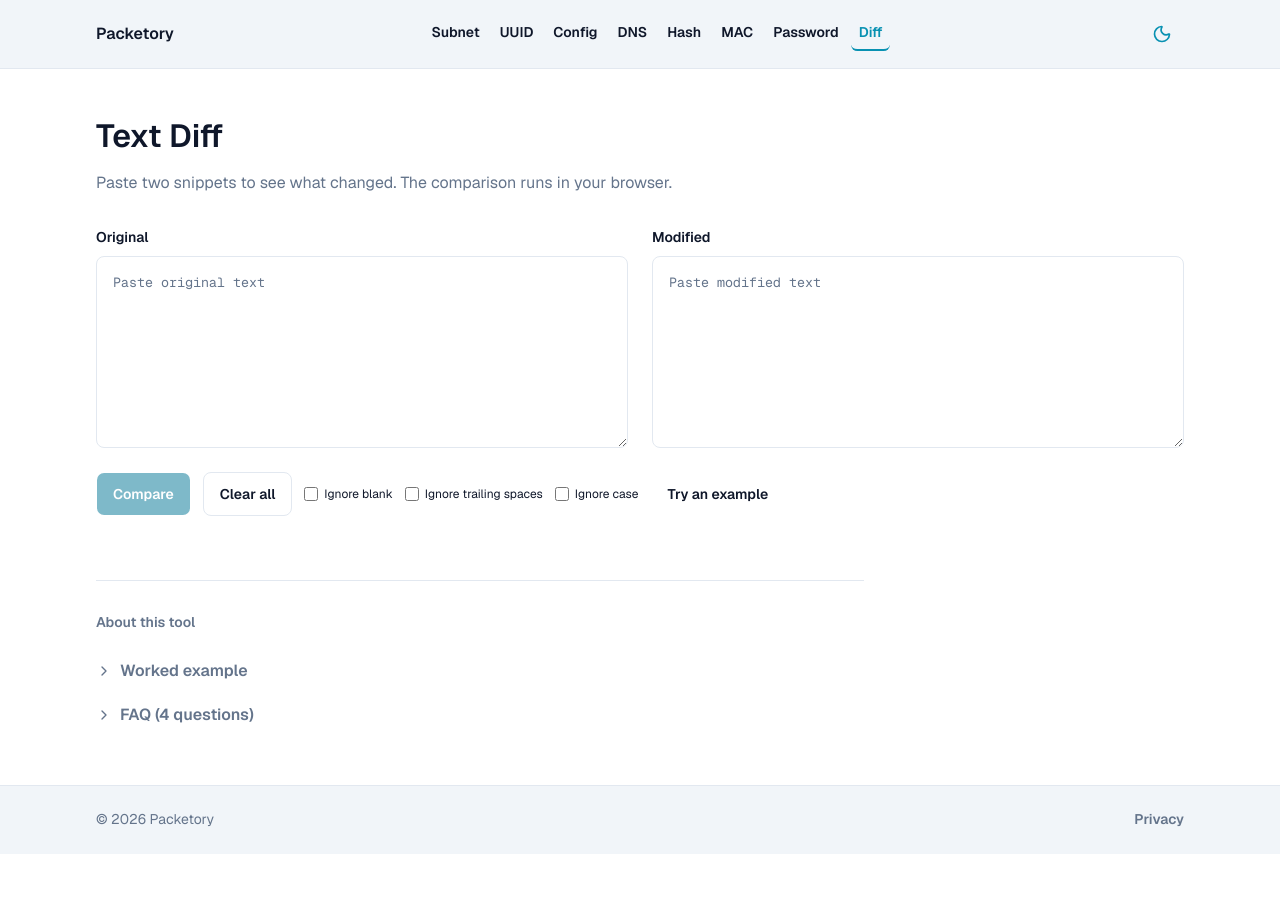
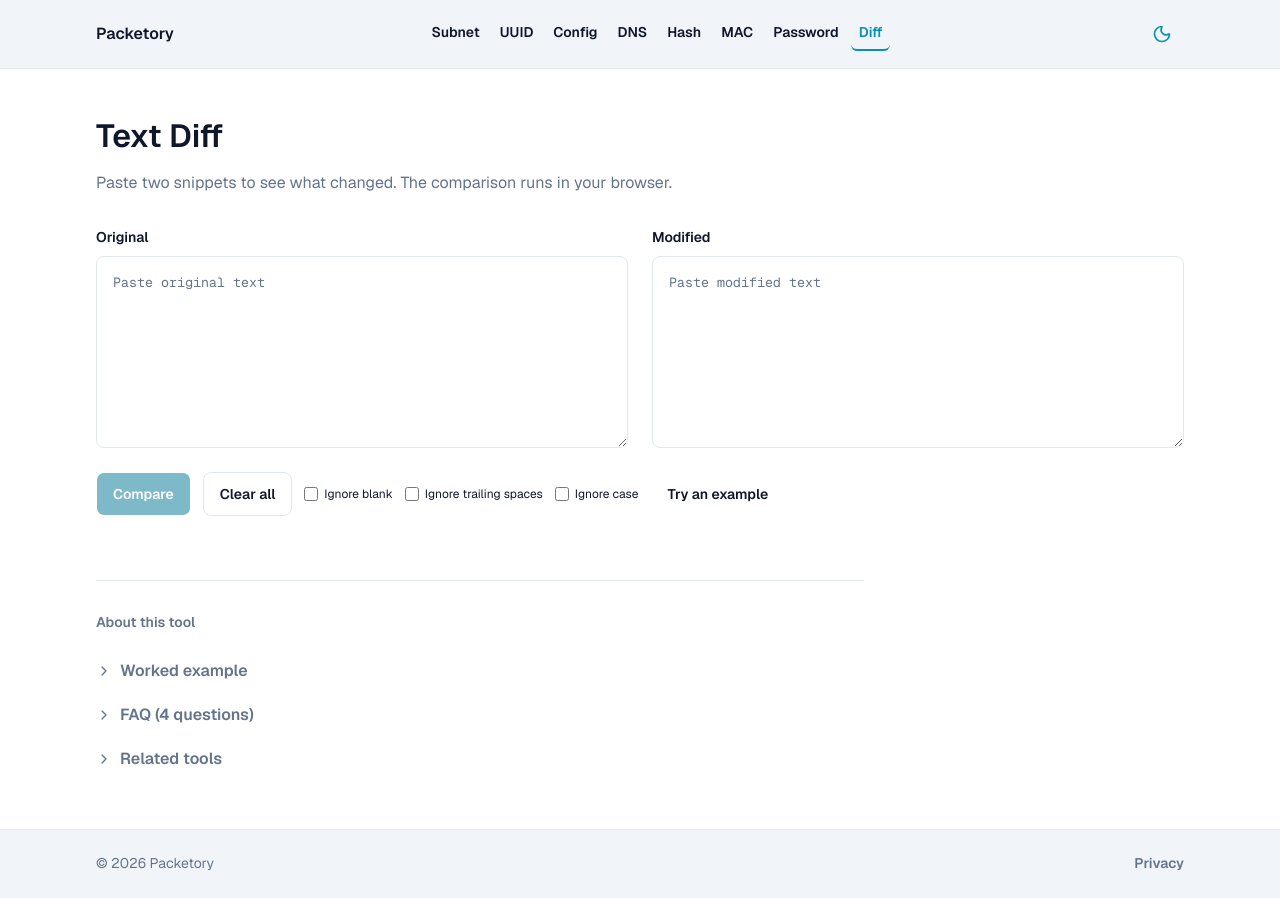
Before and after one commit to mwallraf/packetory, a Next.js app: page /tools/diff in a window 1280 px wide. Before the commit the page ends 854 px from the top, so only its background shows below. Built offline with nearby package versions, Linux system fonts and the light colour scheme.

Commit message:
feat: add related tools to all tool pages

```diff
--- a/components/ToolAbout.tsx
+++ b/components/ToolAbout.tsx
@@ -6,10 +6,11 @@ import {
   type FaqItem,
 } from "@/lib/seo/jsonld";
 import { cn } from "@/lib/utils";
+import { relatedTools } from "@/tools/related";
 
 /**
  * Shared "About this tool" area (Phase 10, INFO-01/02/03/05). A Server
- * Component with no client JavaScript: the two disclosures are native
+ * Component with no client JavaScript: its disclosures are native
  * `<details>` elements that start closed and toggle without any handler,
  * hook or state. It is rendered as the LAST child of `main`, never above or
  * over the tool.
@@ -48,6 +49,8 @@ export function ToolAbout({
   children: ReactNode;
   className?: string;
 }) {
+  const links = relatedTools[slug];
+
   return (
     <section
       data-testid="about-tool"
@@ -87,6 +90,28 @@ export function ToolAbout({
             ))}
           </div>
         </details>
+        {links && (
+          <details className="group" data-testid={`${slug}-related-tools`}>
+            <summary className={SUMMARY_CLASS}>
+              <ChevronRight aria-hidden="true" className={CHEVRON_CLASS} />
+              Related tools
+            </summary>
+            <ul className="space-y-3 pt-2 pb-4 pl-6">
+              {links.map(({ name, href, description }) => (
+                <li key={href}>
+                  <a
+                    href={href}
+                    rel={href.startsWith("https://") ? "noreferrer" : undefined}
+                    className="font-semibold text-foreground underline underline-offset-4 hover:decoration-primary"
+                  >
+                    {name}
+                  </a>
+                  <p className="mt-1 text-sm text-muted-foreground">{description}</p>
+                </li>
+              ))}
+            </ul>
+          </details>
+        )}
       </div>
     </section>
   );
--- /dev/null
+++ b/tools/related.ts
@@ -0,0 +1,40 @@
+type RelatedTool = {
+  name: string;
+  href: string;
+  description: string;
+};
+
+export const relatedTools: Readonly<Record<string, readonly RelatedTool[] | undefined>> = {
+  uuid: [
+    { name: "UUIDTools Decoder", href: "https://uuidtools.com/decode", description: "Inspect an existing UUID’s version, variant, and timestamp where available." },
+    { name: "UUIDTools Generators", href: "https://www.uuidtools.com/generate", description: "Generate additional UUID versions, including name-based UUIDs." },
+  ],
+  subnet: [
+    { name: "ipcalc", href: "https://jodies.de/ipcalc", description: "See IPv4 subnet masks and address ranges in binary." },
+    { name: "RIPEstat", href: "https://stat.ripe.net/", description: "Explore public IP prefix routing and registration data." },
+  ],
+  dns: [
+    { name: "Google Admin Toolbox Dig", href: "https://toolbox.googleapps.com/apps/dig/", description: "Cross-check DNS records with another lookup tool." },
+    { name: "Google Admin Toolbox Check MX", href: "https://toolbox.googleapps.com/apps/checkmx/", description: "Diagnose a domain’s email DNS setup." },
+  ],
+  mac: [
+    { name: "Wireshark OUI Lookup", href: "https://www.wireshark.org/tools/oui-lookup.html", description: "Cross-check a MAC prefix against Wireshark’s vendor database." },
+    { name: "MACLookup", href: "https://maclookup.app/", description: "Look up vendor details or use an API for automated lookups." },
+  ],
+  hash: [
+    { name: "CyberChef", href: "https://gchq.github.io/CyberChef/", description: "Hash files or combine hashing with encoding and other transformations." },
+    { name: "Text Diff", href: "/tools/diff", description: "See what changed between two text snippets." },
+  ],
+  config: [
+    { name: "Batfish", href: "https://batfish.org/", description: "Analyze how network configurations affect routing and reachability." },
+    { name: "Text Diff", href: "/tools/diff", description: "Review changes between two versions of a configuration." },
+  ],
+  password: [
+    { name: "Bitwarden Generator", href: "https://bitwarden.com/help/generator/", description: "Generate passwords and save them directly in your Bitwarden vault." },
+    { name: "KeePassXC", href: "https://keepassxc.org/docs/KeePassXC_GettingStarted", description: "Generate passwords and passphrases inside a desktop password manager." },
+  ],
+  diff: [
+    { name: "Meld", href: "https://meldmerge.org/", description: "Compare files or entire folders with a desktop tool." },
+    { name: "Hash Generator", href: "/tools/hash", description: "Compute a digest to check whether two text snippets match exactly." },
+  ],
+};
```
Also changed, not shown: 1 other file (tests, documents, lock files or other folders).
